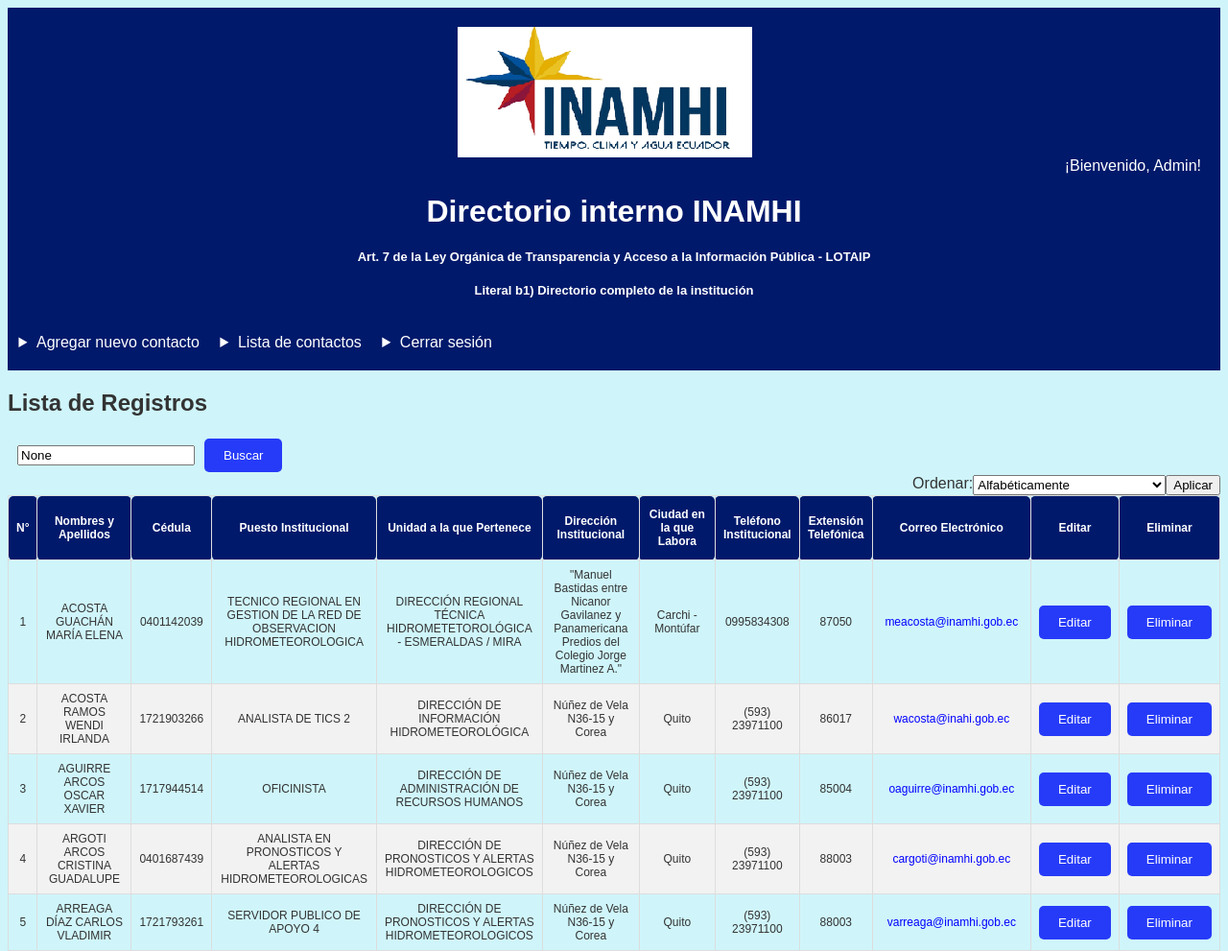
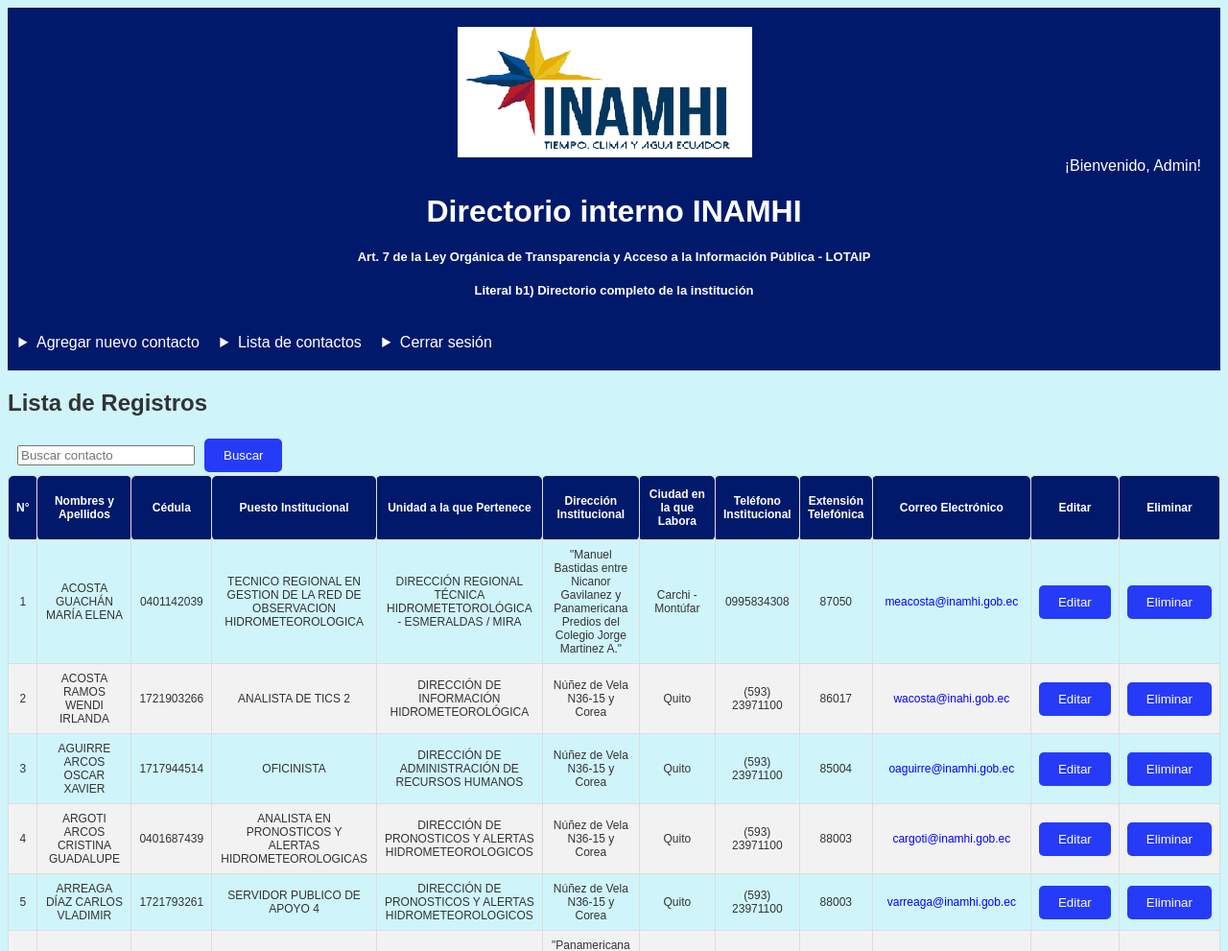
Before and after one commit to Apauki/directorioWeb, a Django app: page /directorio/lista_registros/ in a window 1280 px wide. Shown: the top 991 px of the page at 96% size. Run offline with Django 4.2, Linux system fonts and the light colour scheme; a user stored in the database is signed in; data comes from the database, SQL or seed files in the repository; both versions use the stored data as it was after the commit.

Commit message:
seguir modificando tabla para ordenamiento (encabezados)

```diff
--- a/Templates/directorio/lista_registros.html
+++ b/Templates/directorio/lista_registros.html
@@ -10,24 +10,16 @@
     <button type="submit">Buscar</button>
   </form>
 
-  <!- Filtro de ordenamiento (Alfebéticamente o por número de registro) ->
-  <form method="get" class="filter">
-    <label for="ordenamiento">Ordenar:</label>
-    <select id="ordenamiento" name="ordenamiento">
-      <option value="alfabeticamente" {% if ordenamiento == 'alfabeticamente' %}selected{% endif %}>Alfabéticamente</option>
-      <option value="unidad" {% if ordenamiento == 'unidad' %}selected{% endif %}>Por unidad a la que pertenece</option>
-      <option value="por_numero_registro" {% if ordenamiento == 'por_numero_registro' %}selected{% endif %}>Por número de registro</option>
-    </select>
-    <input type="hidden" name="search_query" value="{{ search_query }}">
-    <button type="submit">Aplicar</button>
-  </form>
-
   {% if registros %}
     <table class="contact-table">
       <thead>
         <tr>
-          <th class="numero-registro">N°</th>
-          <th>Nombres y Apellidos</th>
+          <th>
+            <a href="?ordenar_por=numero_registro">N°</a>
+          </th>
+          <th>
+            <a href="?ordenar_por=nombres_apellidos">Nombres y Apellidos</a>
+          </th>
           <th>Cédula</th>
           <th>Puesto Institucional</th>
           <th>Unidad a la que Pertenece</th>
--- a/directorio/views.py
+++ b/directorio/views.py
@@ -8,6 +8,13 @@
 from django.db.models import Q
 from django.contrib.auth.decorators import login_required, user_passes_test
 
+
+# Constantes para identificar los campos de ordenamiento
+ORDEN_ALFABETICO = 'nombres_apellidos'
+ORDEN_NUMERO_REGISTRO = 'numero_registro'
+ORDEN_UNIDAD_PERTENECE = 'unidad_pertenece'
+
+
 '''
 def es_superusuario(user):
     return user.is_superuser
@@ -17,37 +24,31 @@
     # Utilizar una expresión regular para eliminar los caracteres especiales
     return re.sub(r'[^a-zA-Z0-9]', '', cadena)
 
+
 @login_required
 def lista_registros(request):
 
     user = request.user
     registros = Registro.objects.all()
 
-    # Filtro de ordenamiente (Alfabéticamente o por número de registro)
-    ordenamiento = request.GET.get('ordenamiento')
+    #Búsqueda de registro (query)
+    search_query = request.GET.get('search_query', '')
+    if search_query:
+        filtro_busqueda =   Q(nombres_apellidos__icontains=search_query) | \
+                            Q(cedula__icontains=search_query) | \
+                            Q(correo_electronico__icontains=search_query) | \
+                            Q(unidad_pertenece__icontains=search_query)
+        registros = Registro.objects.filter(filtro_busqueda)
 
-    if ordenamiento == 'alfabeticamente':
-        registros = sorted(registros, key=lambda registro: remover_caracteres_especiales(registro.nombres_apellidos).lower())
-    elif ordenamiento == 'unidad':
-        registros = registros.order_by('unidad_pertenece')
-    else:
-        registros = Registro.objects.order_by('numero_registro')
-
-    #Búsqueda de registro (query)
-    search_query = request.GET.get('search_query')
-    if search_query:
-        registros = registros.filter(
-            Q(nombres_apellidos__icontains=search_query) |
-            Q(cedula__icontains=search_query) |
-            Q(correo_electronico__icontains=search_query)|
-            Q(unidad_pertenece__icontains=search_query)
-            )
+    # Filtro de ordenamiento
+    ordenar_por = request.GET.get('ordenar_por', 'numero_registro')
+    registros = registros.order_by(ordenar_por)
 
     context = {
         'registros': registros,
         'user': request.user,
-        'ordenamiento': ordenamiento,  # Agregar el valor del parámetro de ordenamiento al contexto
-        'search_query': search_query
+        'search_query': search_query,
+        'ordenar_por': ordenar_por,
     }
 
     return render(request, 'directorio/lista_registros.html', context)
```
Also changed, not shown: db.sqlite3, directorio/models.py (line endings or trailing spaces).
